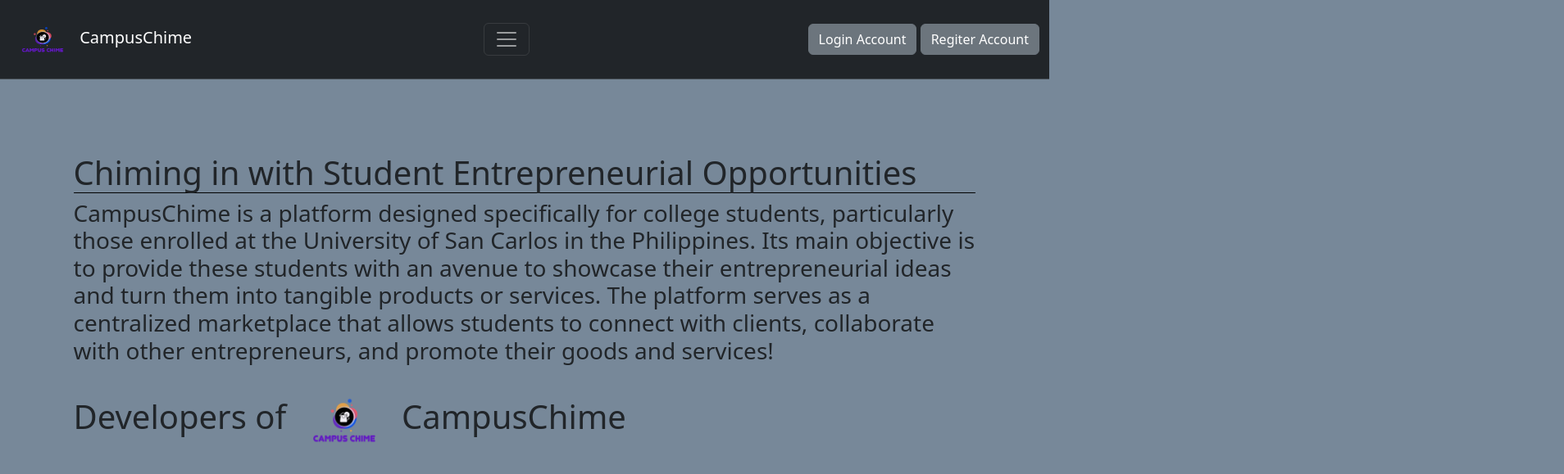
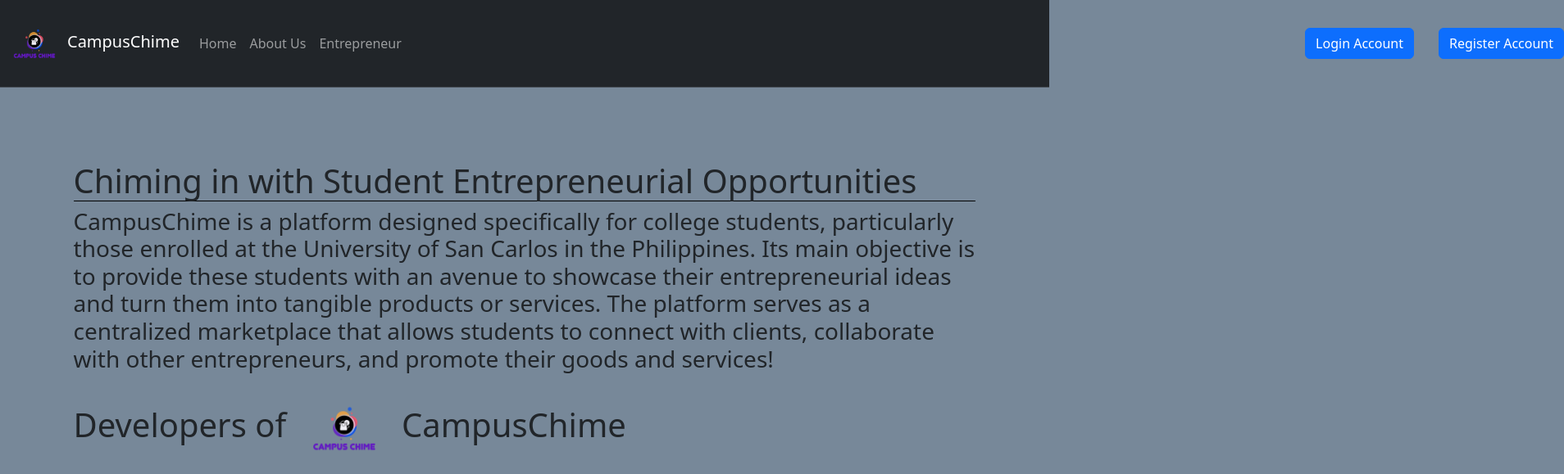
Before and after one commit to L2GS-19101360/CampusChime, a React (Vite) app: page /aboutUsPage in a window 1280 px wide. Shown: the top 579 px of the page at 82% size, 1908 px wide, since content can reach past the window. Built offline with nearby package versions, Linux system fonts and the light colour scheme.

Commit message:
updated navbar

```diff
--- a/src/App.jsx
+++ b/src/App.jsx
@@ -2,7 +2,7 @@
 import "bootstrap/dist/css/bootstrap.min.css";
 import "bootstrap/dist/js/bootstrap.bundle.min";
 import "bootstrap-icons/font/bootstrap-icons.css";
-import Navbar from "./components/Navbar";
+import MainNavbar from "./components/Navbar";
 import { Carousel, Card, Col, Row } from "react-bootstrap";
 import magnifying from "./assets/nfc-magnifying-glass.svg";
 import cart from "./assets/cart-arrow-down.svg";
@@ -29,7 +29,7 @@
   render() {
     return (
       <div>
-        <Navbar />
+        <MainNavbar />
 
         <Carousel style={{ height: "500px"}}>
           <Carousel.Item style={{ backgroundColor: "black", height: "500px" }}>
@@ -40,6 +40,13 @@
             />
           </Carousel.Item>
           <Carousel.Item style={{ backgroundColor: "grey", height: "500px" }}>
+            <img
+              className="d-block w-100"
+              // src={"https://via.placeholder.com/400x200"}
+              alt="Second slide"
+            />
+          </Carousel.Item>
+          <Carousel.Item style={{ backgroundColor: "black", height: "500px" }}>
             <img
               className="d-block w-100"
               // src={"https://via.placeholder.com/400x200"}
--- a/src/components/Navbar.jsx
+++ b/src/components/Navbar.jsx
@@ -1,55 +1,81 @@
-import { Component, useState } from 'react'
+import React, { Component } from "react";
 import "bootstrap/dist/css/bootstrap.min.css";
 import "bootstrap/dist/js/bootstrap.bundle.min";
-import 'bootstrap-icons/font/bootstrap-icons.css';
-import { Link } from 'react-router-dom/cjs/react-router-dom';
-import WebLogo from '../assets/CampusChimePurple.png'
+import "bootstrap-icons/font/bootstrap-icons.css";
+import { Navbar, Container, Nav, Button } from "react-bootstrap";
+import { Link } from "react-router-dom/cjs/react-router-dom";
+import WebLogo from "../assets/CampusChimePurple.png";
 
-class Navbar extends Component {
-
+class MainNavbar extends Component {
   constructor() {
     super();
   }
 
-    componentDidMount() {
+  componentDidMount() {}
 
-    }
-    componentWillUnmount() {
-
-    }
+  componentWillUnmount() {}
 
   render() {
     return (
-            <div>
-                <nav className="navbar bg-dark border-bottom border-body" data-bs-theme="dark">
-                    <div className="container-fluid">
-                        <a className="navbar-brand" href="/"> <img src={WebLogo} alt="" style={{ height: '70px', width: '80px' }} /> CampusChime</a>
-                        <button className="navbar-toggler" type="button" data-bs-toggle="collapse" data-bs-target="#navbarSupportedContent" aria-controls="navbarSupportedContent" aria-expanded="false" aria-label="Toggle navigation">
+      <Navbar
+        className="navbar bg-dark border-bottom border-body"
+        data-bs-theme="dark"
+      >
+        <Container style={{ marginLeft: "-10px" }}>
+          <Navbar.Brand as={Link} to="/">
+            <img
+              src={WebLogo}
+              alt="CampusChime Logo"
+              style={{ width: "80px" }}
+            />
+            CampusChime
+          </Navbar.Brand>
+
+          <button
+            className="navbar-toggler"
+            type="button"
+            data-bs-toggle="collapse"
+            data-bs-target="#navbarNav"
+            aria-controls="navbarNav"
+            aria-expanded="false"
+            aria-label="Toggle navigation"
+          >
             <span className="navbar-toggler-icon"></span>
           </button>
-                        <div className="collapse navbar-collapse" id="navbarSupportedContent">
-                            <ul className="navbar-nav me-auto mb-2 mb-lg-0">
-                                <li className="nav-item" style={{ color: 'white' }}>
-                                    <a href="/" style={{textDecoration: 'none', color: 'white'}}>Home</a>
-                                </li>
-                                <li className="nav-item" style={{ color: 'white' }}>
-                                    <a href="/AboutUsPage" style={{textDecoration: 'none', color: 'white'}}>About Us</a>
-                                </li>
-                                <li className="nav-item" style={{ color: 'white' }}>
+
+          <div className="collapse navbar-collapse" id="navbarNav">
+            <Nav className="me-auto">
+              <Nav.Link as={Link} to="/">
+                Home
+              </Nav.Link>
+              <Nav.Link as={Link} to="/AboutUsPage">
+                About Us
+              </Nav.Link>
+              <Nav.Link as={Link} to="/EntrepreneurPage">
                 Entrepreneur
-                                </li>
-                            </ul>
+              </Nav.Link>
+            </Nav>
           </div>
-                        <div className='d-flex'>
-                            <Link to='/LoginPage'><button type="button" className="btn btn-secondary">Login Account</button></Link>&nbsp;
-                            <Link to='/RegisterPage'><button type="button" className="btn btn-secondary">Regiter Account</button></Link>
+
+          <div className="d-flex" style={{ marginRight: "-790px" }}>
+            <Link to="/LoginPage">
+              <button
+                className="btn btn-primary"
+                style={{ marginRight: "30px" }}
+              >
+                Login Account
+              </button>
+            </Link>
+            <Link to="/RegisterPage">
+              <button className="btn btn-primary">Register Account</button>
+            </Link>
           </div>
-                    </div>
-                </nav>
-            </div>
-        )
+
+
+        </Container>
+      </Navbar>
+    );
+  }
 }
 
-}
-
-export default Navbar
+export default MainNavbar;
```
Lines whose indentation alone changed are shown as unchanged.
